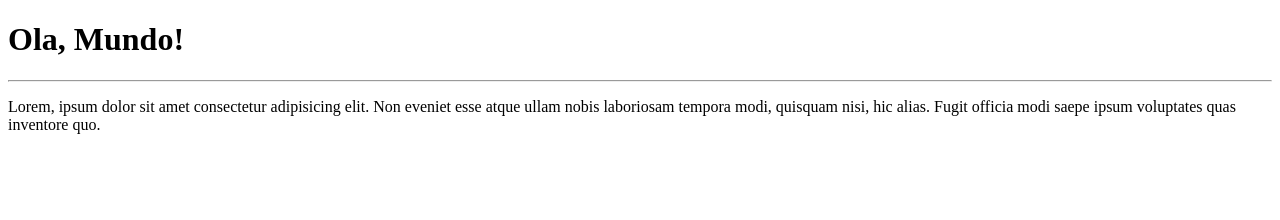
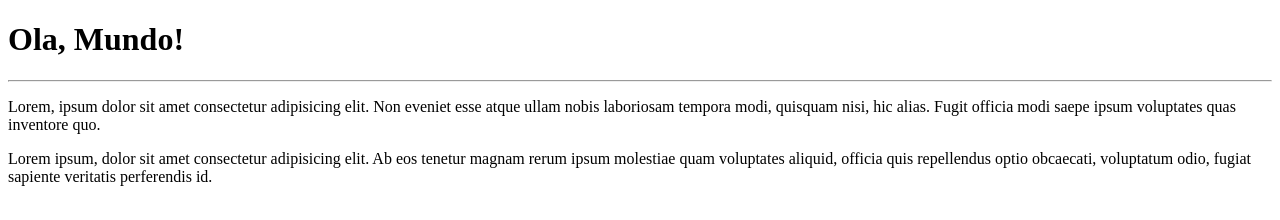
Before and after one commit to FuturoDEVbr/Ola-Mundo, a plain HTML site: page site-exemplo/index.html in a window 1280 px wide. Drawn offline with Linux system fonts and the light colour scheme.

Commit message:
Adicionei um páragrafo

```diff
--- a/site-exemplo/index.html
+++ b/site-exemplo/index.html
@@ -9,5 +9,6 @@
     <h1>Ola, Mundo!</h1>
     <hr>
     <p>Lorem, ipsum dolor sit amet consectetur adipisicing elit. Non eveniet esse atque ullam nobis laboriosam tempora modi, quisquam nisi, hic alias. Fugit officia modi saepe ipsum voluptates quas inventore quo.</p>
+    <p>Lorem ipsum, dolor sit amet consectetur adipisicing elit. Ab eos tenetur magnam rerum ipsum molestiae quam voluptates aliquid, officia quis repellendus optio obcaecati, voluptatum odio, fugiat sapiente veritatis perferendis id.</p>
 </body>
 </html>
```
